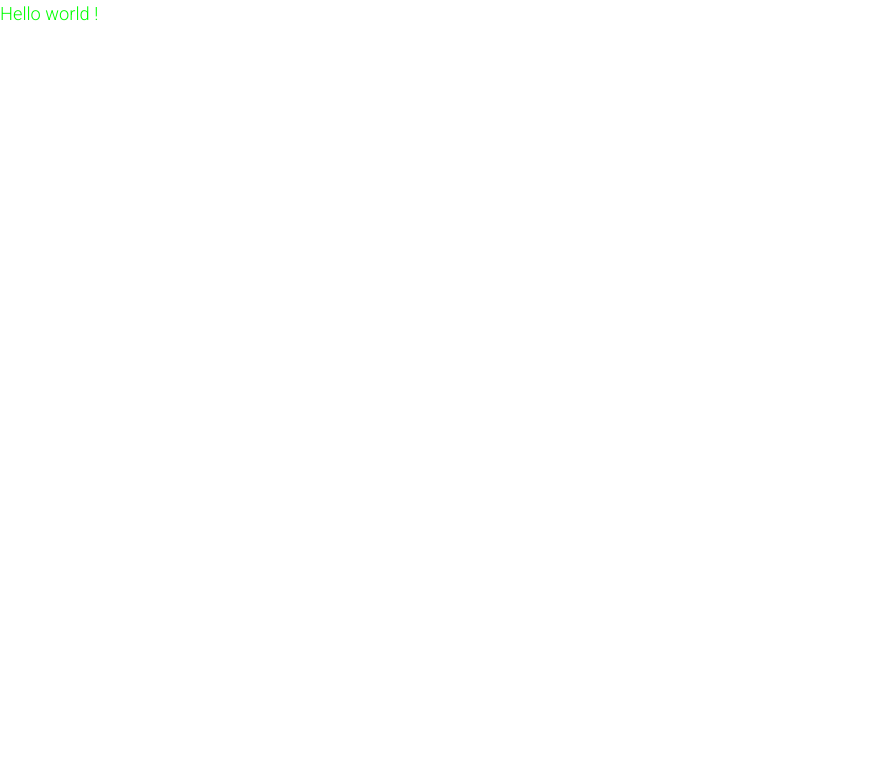
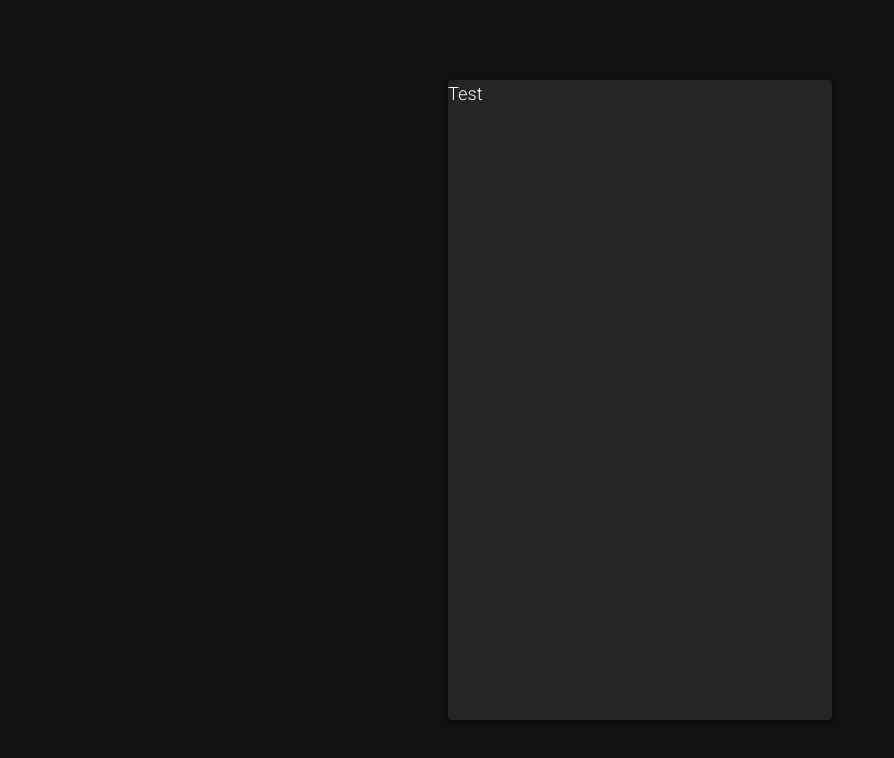
Before and after one commit to LeChatErrant/technical-test-react, a Next.js app: page / in a window 1280 px wide. Shown: the top 758 px of the page, without its empty margins (0-894 px from the left). Built offline with nearby package versions, Linux system fonts and the light colour scheme.

Commit message:
feat: main layout

```diff
--- a/src/components/Body/index.tsx
+++ b/src/components/Body/index.tsx
@@ -1,5 +1,7 @@
 import { ReactNode } from 'react'
 
+import { MainContainer } from '@components/Body/styles'
+
 export default function Body({ children }: { children: ReactNode }) {
-  return <main>{children}</main>
+  return <MainContainer>{children}</MainContainer>
 }
--- /dev/null
+++ b/src/components/Body/styles.tsx
@@ -0,0 +1,9 @@
+import styled from '@emotion/styled'
+
+export const MainContainer = styled.main`
+  width: 100vw;
+  height: 100vh;
+  display: flex;
+  justify-content: center;
+  align-items: center;
+`
--- /dev/null
+++ b/src/components/Calculator/index.tsx
@@ -0,0 +1,5 @@
+import { CalculatorContainer } from '@components/Calculator/styles'
+
+export default function Calculator() {
+  return <CalculatorContainer elevation={3}>Test</CalculatorContainer>
+}
--- /dev/null
+++ b/src/components/Calculator/styles.ts
@@ -0,0 +1,7 @@
+import { Paper } from '@mui/material'
+import styled from 'styled-components'
+
+export const CalculatorContainer = styled(Paper)`
+  height: 80%;
+  width: 30%;
+`
--- a/src/pages/index.tsx
+++ b/src/pages/index.tsx
@@ -1,3 +1,5 @@
+import Calculator from '@components/Calculator'
+
 export default function Home() {
-  return <>Hello world !</>
+  return <Calculator></Calculator>
 }
--- a/src/utils/theme.tsx
+++ b/src/utils/theme.tsx
@@ -2,10 +2,7 @@ import { createTheme } from '@mui/material'
 
 const theme = createTheme({
   palette: {
-    text: {
-      primary: '#00ff00',
-      secondary: '#ff0000',
-    },
+    mode: 'dark',
   },
   typography: {
     fontFamily: 'Roboto',
```
